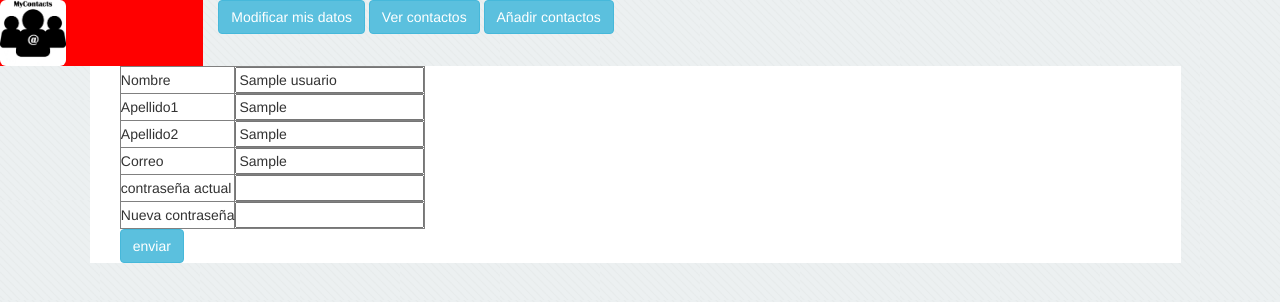
After one commit to MyMMyContact/MyContact, a PHP site: page /php/modificar_user.php in a window 1280 px wide. The commit adds this page. Shown: the top 302 px of the page. Run offline with PHP 8.4, Linux system fonts and the light colour scheme; a user stored in the database is signed in; tables that the repository leaves empty hold one stand-in row (values such as "Sample post"); data that the repository does not hold is empty; some libraries are stand-ins or nearby versions.

Commit message:
Loggout acabado y modificacion de usuario

```diff
--- /dev/null
+++ b/php/modificar_user.php
@@ -0,0 +1,63 @@
+ <?php
+  session_start();
+    //importamos la conexión
+    require_once("proc/conexion.php");
+    if(!isset($_SESSION['usu_id'])){
+       // header("location:../index.php");
+        echo $_SESSION['usu_id'];
+    }
+    extract($_GET);
+?>
+<!DOCTYPE html>
+<meta charset="utf-8">
+<html>
+<head>
+	<title>Mycontact</title>
+	<!-- Bootstrap -->
+    <link href="../css/bootstrap/bootstrap.min.css" rel="stylesheet">
+
+    <!-- CUSTOM CSS  -->
+    <link rel="stylesheet" type="text/css" href="../css/style.css">
+</head>
+<body>
+
+        <div class="row">
+            <div class="logcol col-md-2">
+                <img src="../css/img/logo.png" class="prin_logo img-rounded"/>
+            </div><!--end log-->
+            <div class="col-md-8">
+                <button class="btn btn-info">Modificar mis datos</button>
+                <button class="btn btn-info">Ver contactos</button>
+                <button class="btn btn-info">Añadir contactos</button>
+            </div><!-- end buttons-->
+    <div class="content-form col-md-10">
+        <div class="showuser col-md-8">
+           <form name="fr_modify" action="proc/modificar_user.proc.php" method="GET">
+           <table border>
+            <?php
+                 //preparamos la consulta para sacar información de la tabla de contactos
+                  $user_con="SELECT * FROM `tbl_usuario` WHERE `id_usuario` = ".$_SESSION['usu_id']."";
+                  $display_user=mysqli_query($conexion,$user_con);
+                    while($print_user   =   mysqli_fetch_array($display_user))
+                         {
+                            echo "<tr><td>Nombre</td><td> <input type='text' id='user_name' name='user_name' value= '".$print_user['nombre_usuario']."'></td></tr>";
+                            echo "<tr><td>Apellido1</td><td> <input type='text' id='user_lastname1' name='user_lastname1' value= '".$print_user['apellido1_usuario']."'></td></tr>";
+                            echo "<tr><td>Apellido2</td><td> <input type='text' id='user_lastname2' name='user_lastname2' value= '".$print_user['apellido2_usuario']."'></td></tr>";
+                            echo "<tr><td>Correo</td><td> <input type='mail' id='user_mail' name='user_mail' value= '".$print_user['correo_usuario']."'></td></tr>";
+
+                            echo "<tr><td>contraseña actual</td><td><input type='password' id='user_pass' name='user_pass' value= '".$print_user['contrasena_usuario']."'></td></tr>";
+                            echo "<tr><td>Nueva contraseña</td><td><input type='text' id='new_pass' name='new_pass'></td></tr>";
+                           // echo "<input type='text' name='con_id' value='".$contact_id."' style='display: none;'/>";
+                         }
+            ?>
+            <table>
+            <input type="submit" class="btn btn-info" value="enviar"/>
+
+        </div><!-- end show user>
+    </div><!-- end container -->
+    <!-- jQuery (necessary for Bootstrap's JavaScript plugins) -->
+    <script src="https://ajax.googleapis.com/ajax/libs/jquery/1.12.4/jquery.min.js"></script>
+    <!-- Include all compiled plugins (below), or include individual files as needed -->
+    <script src="../assets/js/bootstrap.min.js"></script>
+</body>
+</html>
--- a/php/proc/login.proc.php
+++ b/php/proc/login.proc.php
@@ -2,7 +2,7 @@
 	extract($_POST);
 	require_once('conexion.php');
 	//Consulta de busqueda del usuario
-	$con="SELECT * FROM `tbl_usuario` WHERE `correo_usuario` LIKE '".$l_mail."' AND `contraseña_usuario` LIKE '".$l_password."' ";
+	$con="SELECT * FROM `tbl_usuario` WHERE `correo_usuario` LIKE '".$l_mail."' AND `contrasena_usuario` LIKE '".$l_password."' ";
 	//echo $con;die;
 	//Lanzamos la consulta a la BD
 	$result	=	mysqli_query($conexion,$con);
```
Also changed, not shown: php/principal.php (+7 -5 lines), php/proc/logout.proc.php (added, +10 -0 lines), php/proc/modificar_user.proc.php (added, +23 -0 lines).
